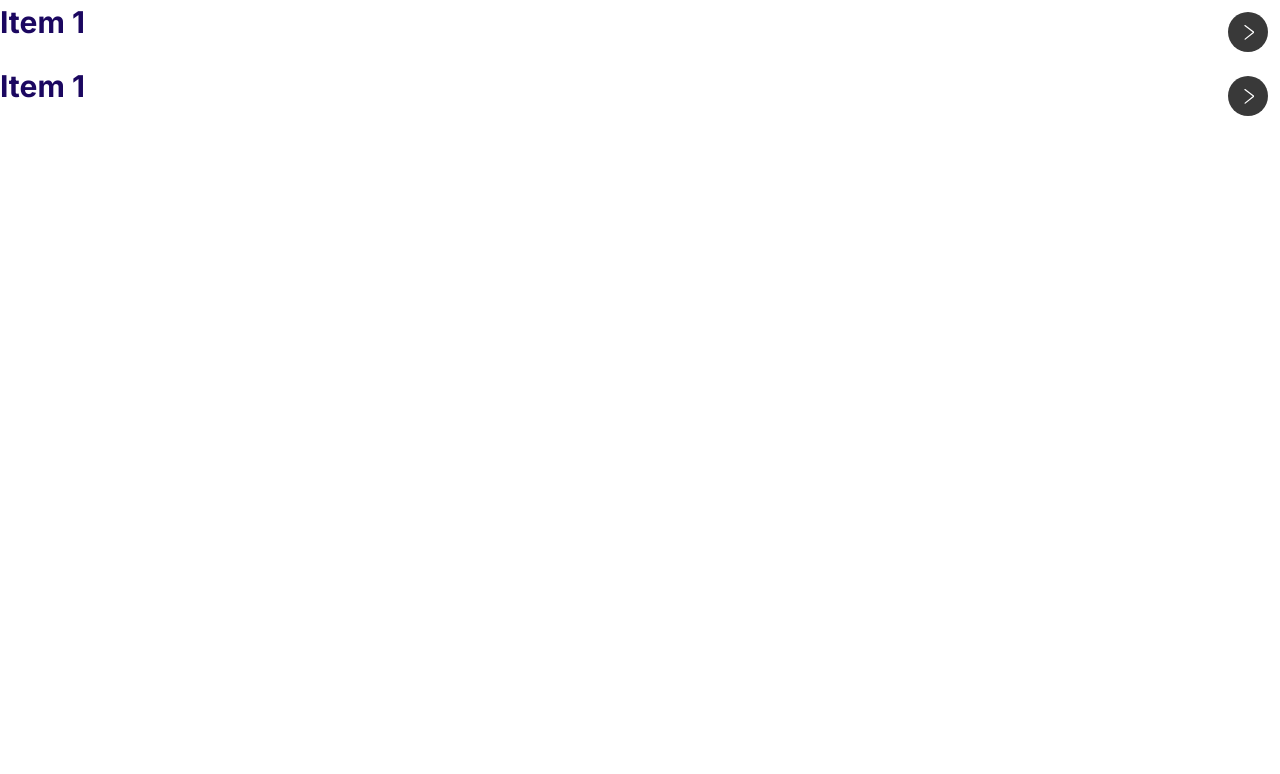
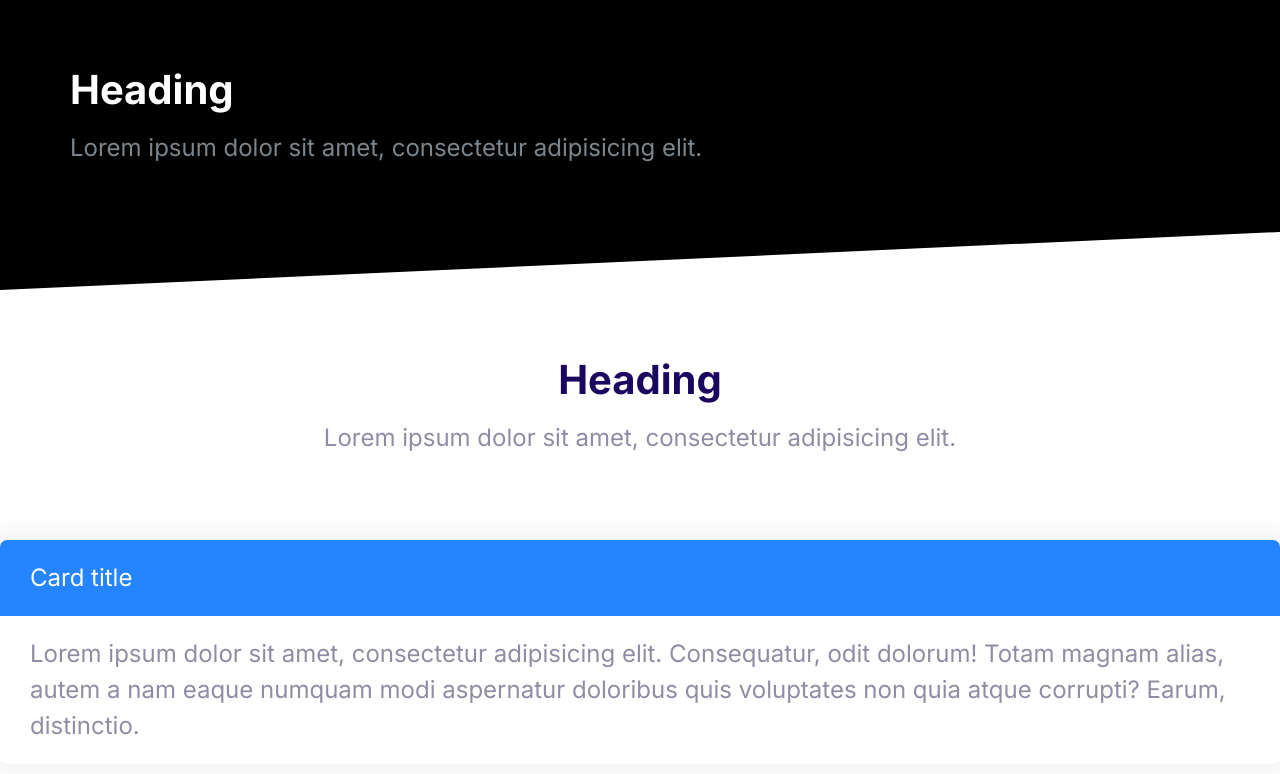
Before and after one commit to boatengdickson/moshifiedd, a plain HTML site: page index.html in a window 1280 px wide. Drawn offline with Linux system fonts and the light colour scheme.

Commit message:
Build the block component

```diff
--- a/css/style.css
+++ b/css/style.css
@@ -555,3 +555,41 @@ p {
     max-height: 100vh;
     opacity: 1;
 }
+
+/* Blocks */
+.block {
+    --padding-vertical: 6rem;
+    padding: var(--padding-vertical) 2rem;
+}
+
+.block__header {
+    text-align: center;
+}
+
+.block__heading {
+    margin-top: 0;
+}
+
+.block--dark {
+    background: #000;
+    color: #7b858b;
+}
+
+.block--dark .block__heading {
+    color: white;
+}
+
+.block--skewed-right {
+    padding-bottom: calc(var(--padding-vertical) + 4rem);
+    clip-path: polygon(0% 0%,100% 0%,100% 100%,0% 80%);
+}
+
+.block--skewed-left {
+    padding-bottom: calc(var(--padding-vertical) + 4rem);
+    clip-path: polygon(0% 0%,100% 0%,100% 80%,0% 100%);
+}
+
+.container {
+    max-width: 1140px;
+    margin: 0 auto;
+}
--- a/index.html
+++ b/index.html
@@ -15,54 +15,28 @@
     <link rel="stylesheet" href="css/style.css" />
   </head>
   <body>
-    <div class="collapsible">
-      <header class="collapsible__header">
-        <h2 class="collapsible__heading">Item 1</h2>
-        <span
-          class="
-            icon-container icon-container--white
-            icon--white
-            collapsible__chevron
-          "
-        >
-          <svg class="icon">
-            <use xlink:href="images/sprite.svg#chevron"></use>
-          </svg>
-        </span>
+    <section class="block block--dark block--skewed-left">
+      <header class="container">
+        <h2 class="block__heading">Heading</h2>
+        <p>Lorem ipsum dolor sit amet, consectetur adipisicing elit.</p>
+            </section>
       </header>
-      <div class="collapsible__content">
-        <p>
-          Lorem ipsum dolor sit amet consectetur adipisicing elit. Dicta nobis
-          consequatur quam quae! Voluptatibus ipsa sint, inventore tenetur
-          impedit debitis culpa quis. Et iste quidem, dolores fuga doloribus
-          recusandae labore.
-        </p>
+    <section class="block container">
+      <header class="block__header">
+        <h2 class="block__heading">Heading</h2>
+        <p>Lorem ipsum dolor sit amet, consectetur adipisicing elit.</p>
+            </section>
+      </header>
+      <div class="card card--primary">
+        <header class="card__header">Card title</header>
+        <div class="card__body">
+          Lorem ipsum dolor sit amet, consectetur adipisicing elit. Consequatur,
+          odit dolorum! Totam magnam alias, autem a nam eaque numquam modi
+          aspernatur doloribus quis voluptates non quia atque corrupti? Earum,
+          distinctio.
+        </div>
       </div>
-    </div>
-    <div class="collapsible">
-      <header class="collapsible__header">
-        <h2 class="collapsible__heading">Item 1</h2>
-        <span
-          class="
-            icon-container icon-container--white
-            icon--white
-            collapsible__chevron
-          "
-        >
-          <svg class="icon">
-            <use xlink:href="images/sprite.svg#chevron"></use>
-          </svg>
-        </span>
-      </header>
-      <div class="collapsible__content">
-        <p>
-          Lorem ipsum dolor sit amet consectetur adipisicing elit. Dicta nobis
-          consequatur quam quae! Voluptatibus ipsa sint, inventore tenetur
-          impedit debitis culpa quis. Et iste quidem, dolores fuga doloribus
-          recusandae labore.
-        </p>
-      </div>
-    </div>
+    </section>
     <script src="js/main.js"></script>
   </body>
 </html>
```
Also changed, not shown: components/block.html (added, +22 -0 lines).
